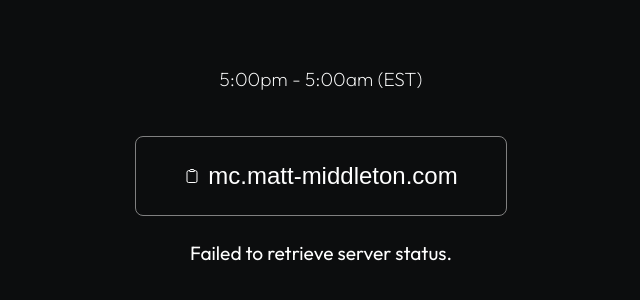
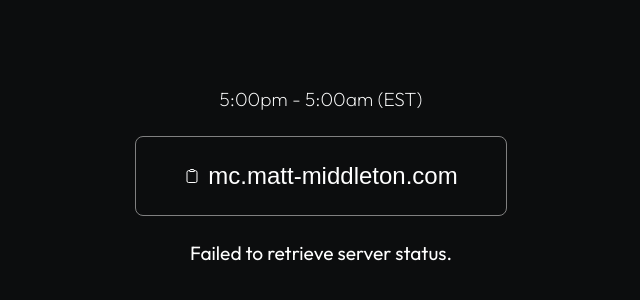
Before and after one commit to mmiddletonn/mc_server_website, a plain HTML site: page index.html in a window 1280 px wide. Shown: the part 242-542 px from the top of the page, without its empty margins (319-959 px from the left). Drawn offline with Linux system fonts and the light colour scheme; no server answers.

Commit message:
fixed padding issue

```diff
--- a/index.html
+++ b/index.html
@@ -19,7 +19,7 @@
     </head>
     <body>
         <main>
-            <p style="margin-top: 0;">5:00pm - 5:00am (EST)</p>
+            <p style="margin-bottom: 0;">5:00pm - 5:00am (EST)</p>
             <button class="copyButton" onclick="copyIp()">
                 <svg
                     xmlns="http://www.w3.org/2000/svg"
```
